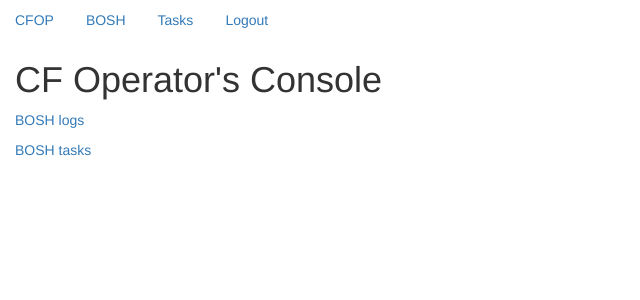
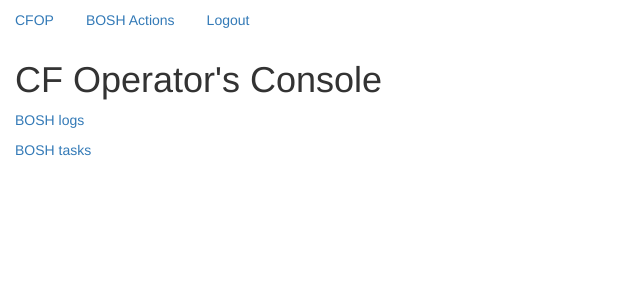
Before and after one commit to tpbrisco/cfopscon, a Flask app: page / in a window 1280 px wide. Shown: the top 300 px of the page, without its empty margins (0-640 px from the left). Run offline with Flask 2, Linux system fonts and the light colour scheme; parts of the project's set-up code (start-up, migrations or seed data) failed here and were passed over; some libraries are stand-ins or nearby versions.

Commit message:
improved navbar

```diff
--- a/templates/base.html
+++ b/templates/base.html
@@ -6,15 +6,17 @@
 {% endblock %}
 {% block navbar %}
 <ul class="nav nav-pills">
-  <li class="nav-item">
+    <li class="nav nav-pills">
       <a class="nav-link active" href="{{ url_for('index') }}">CFOP</a>
     </li>
-  <li class="nav nav-pills">
-    <a class="nav-link active" href="{{ url_for('bosh_logs') }}">BOSH</a>
+    <li class="dropdown">
+      <a class="dropdown-toggle" data-toggle="dropdown" href="#">BOSH Actions</a>
+      <ul class="dropdown-menu">
+	<li><a href="{{ url_for('bosh_logs') }}">Logs</a></li>
+	<li><a href="{{ url_for('get_tasks') }}">Tasks</a></li>
+      </ul>
     </li>
-  <li class="nav nav-pills">
-    <a class="nav-link active" href="{{ url_for('get_tasks')}}">Tasks</a>
-  <li>
+    </li>
     <li class="nav nav-pills">
       <a class="nav-link active" href="{{ url_for('logout') }}">Logout</a>
     </li>
```
Lines whose indentation alone changed are shown as unchanged.
